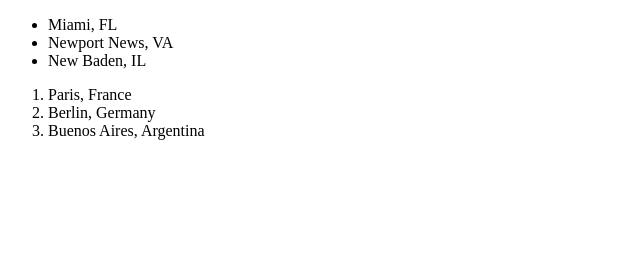
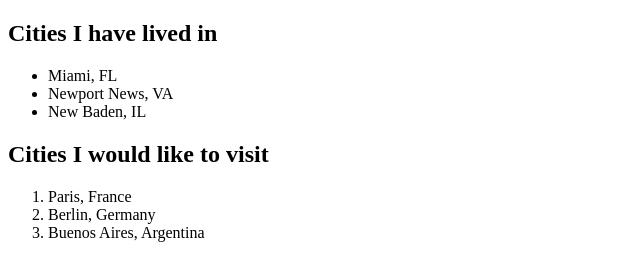
Before and after one commit to markscarna/staticwebsite, a plain HTML site: page index.html in a window 1280 px wide. Shown: the whole page, without its empty margins (0-640 px from the left). Drawn offline with Linux system fonts and the light colour scheme.

Commit message:
added headings

```diff
--- a/index.html
+++ b/index.html
@@ -7,12 +7,13 @@
 </head>
 
 <body>
+  <h2>Cities I have lived in</h2>
   <ul>
     <li>Miami, FL</li>
     <li>Newport News, VA</li>
     <li>New Baden, IL</li>
   </ul>
-
+  <h2>Cities I would like to visit</h2>
   <ol>
     <li>Paris, France</li>
     <li>Berlin, Germany</li>
```
